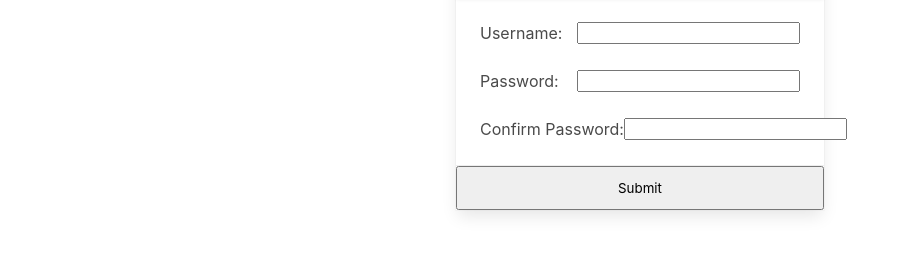
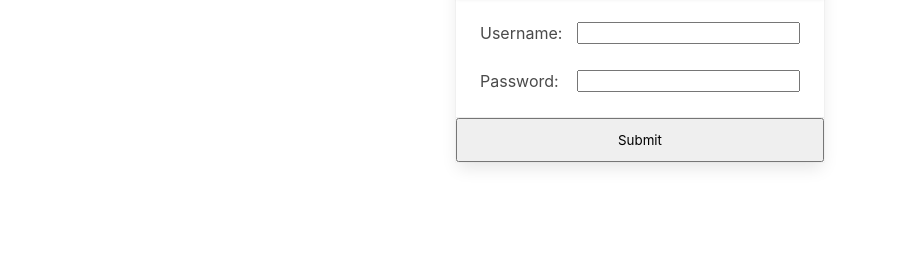
Before and after one commit to Not-A-Pi/Blog, a plain HTML site: page static/login.html in a window 1280 px wide. Shown: the part 103-358 px from the top of the page, without its empty margins (0-897 px from the left). Drawn offline with Linux system fonts and the light colour scheme.

Commit message:
Removed confirm password from form

```diff
--- a/static/login.html
+++ b/static/login.html
@@ -109,14 +109,6 @@
                         <input type="password" name="password" /><br />
                       </div>
                     </nav>
-                    <nav class="level">
-                      <div class="level-left">
-                        <label>Confirm Password:</label>
-                      </div>
-                      <div class="level-right">
-                        <input type="password" name="confirmpassword" /><br />
-                      </div>
-                    </nav>
                   </div>
                 </div>
                 <footer class="card-footer">
```
